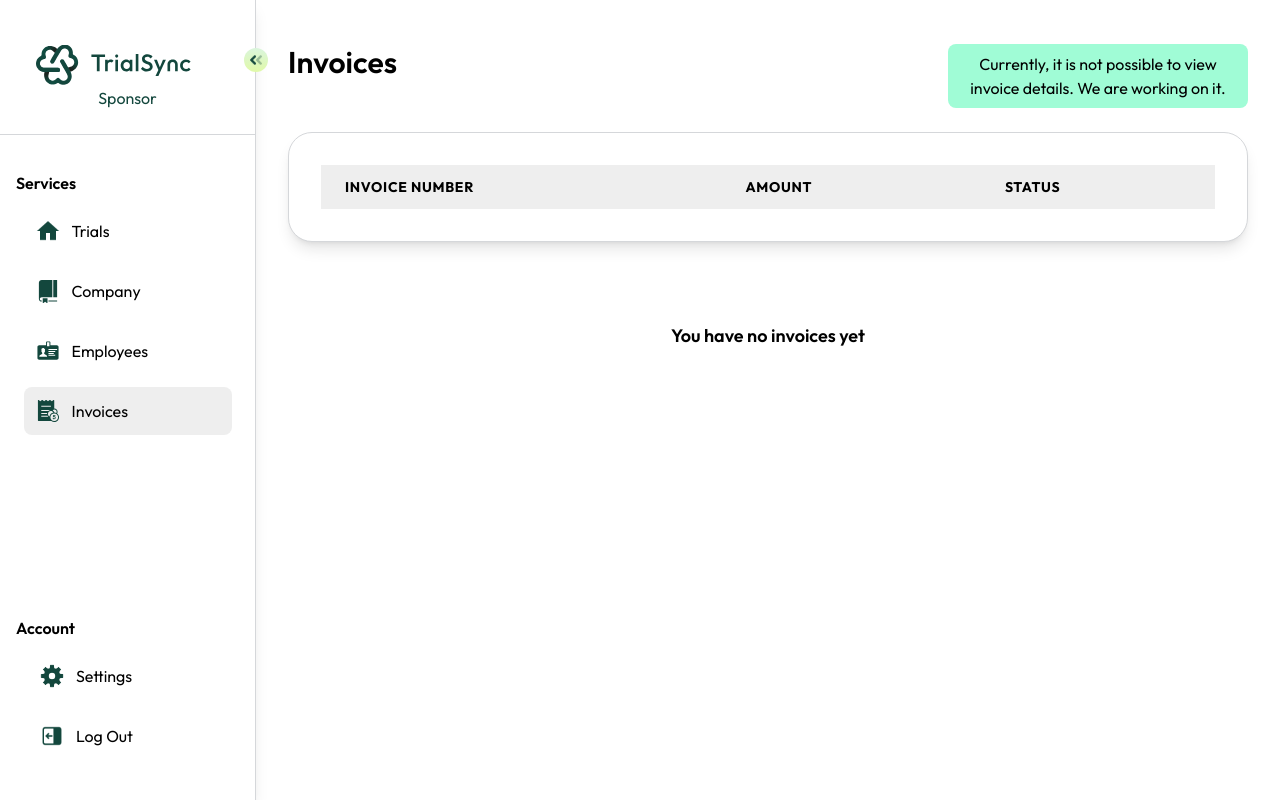
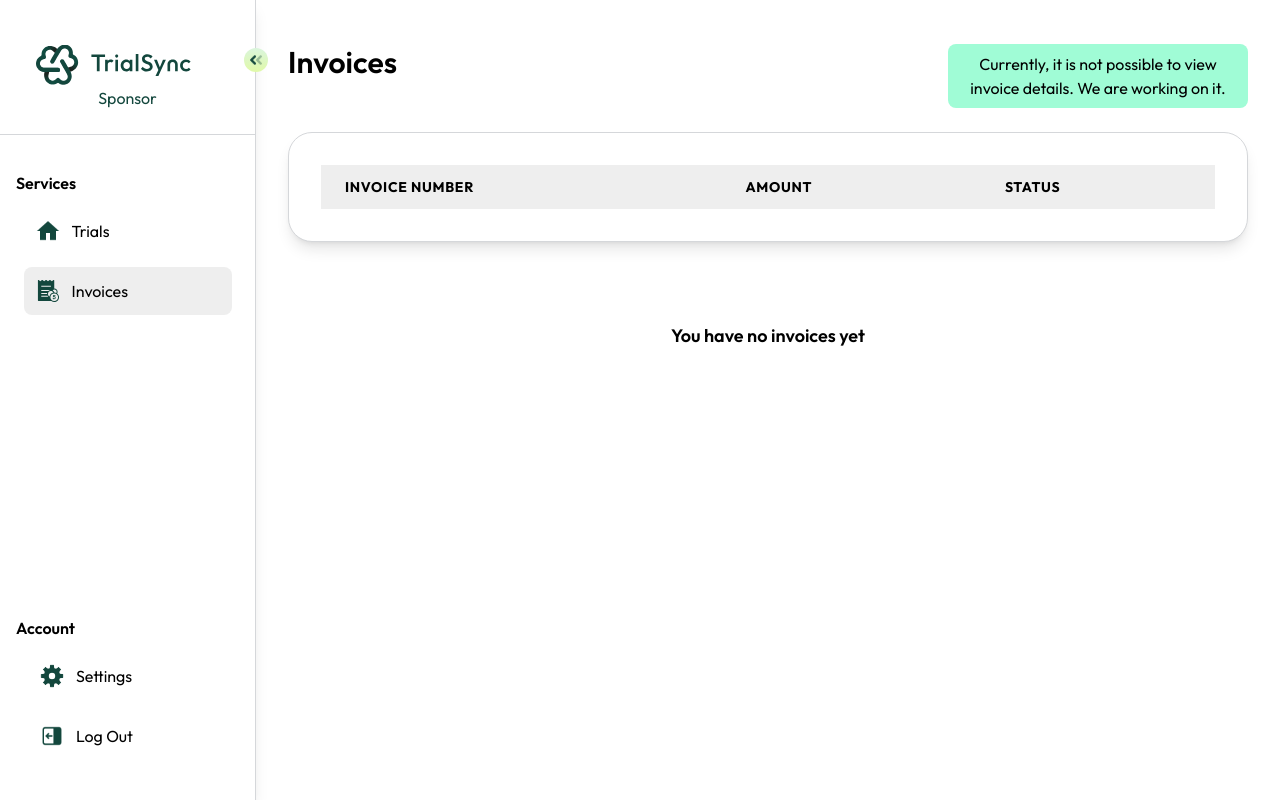
Before and after one commit to arash8877/next.js-full-stack-app, a Next.js app: page /invoices in a window 1280 px wide. Built offline with nearby package versions, Linux system fonts and the light colour scheme.

Commit message:
added isAdmin

```diff
--- a/src/components/Sidebar.tsx
+++ b/src/components/Sidebar.tsx
@@ -3,10 +3,10 @@
 import { useState, useEffect } from "react";
 import Image from "next/image";
 import Link from "next/link";
-import ActiveLink from "./ActiveLink"; // it used to make sidebar tabs active when clicked
+import ActiveLink from "./ActiveLink";
 import LogoutModal from "./LogoutModal";
 import useGetMyTrials from "@/hooks/useGetMyTrials";
-// import useGetUserInfo from "@/hooks/useGetUserInfo";
+import useGetUserInfo from "@/hooks/useGetUserInfo";
 import { useMyTrialsStore } from "@/stores/trialCount-store";
 import useLanguageStore from "@/stores/language-store";
 
@@ -14,9 +14,8 @@ import useLanguageStore from "@/stores/language-store";
 export default function SidebarDashboard() {
   const [isSidebarOpen, setIsSidebarOpen] = useState(true);
   const [isLogoutModalOpen, setIsLogoutModalOpen] = useState(false);
-  // const { userData } = useGetUserInfo();
-  // const isAdmin = userData.isAdmin;
-  const isAdmin = true;
+  const { userData } = useGetUserInfo();
+  const isAdmin = userData.isAdmin;
   const { l } = useLanguageStore();
 
   //-----get my trials count from useGetMyTrials hook-----
```
